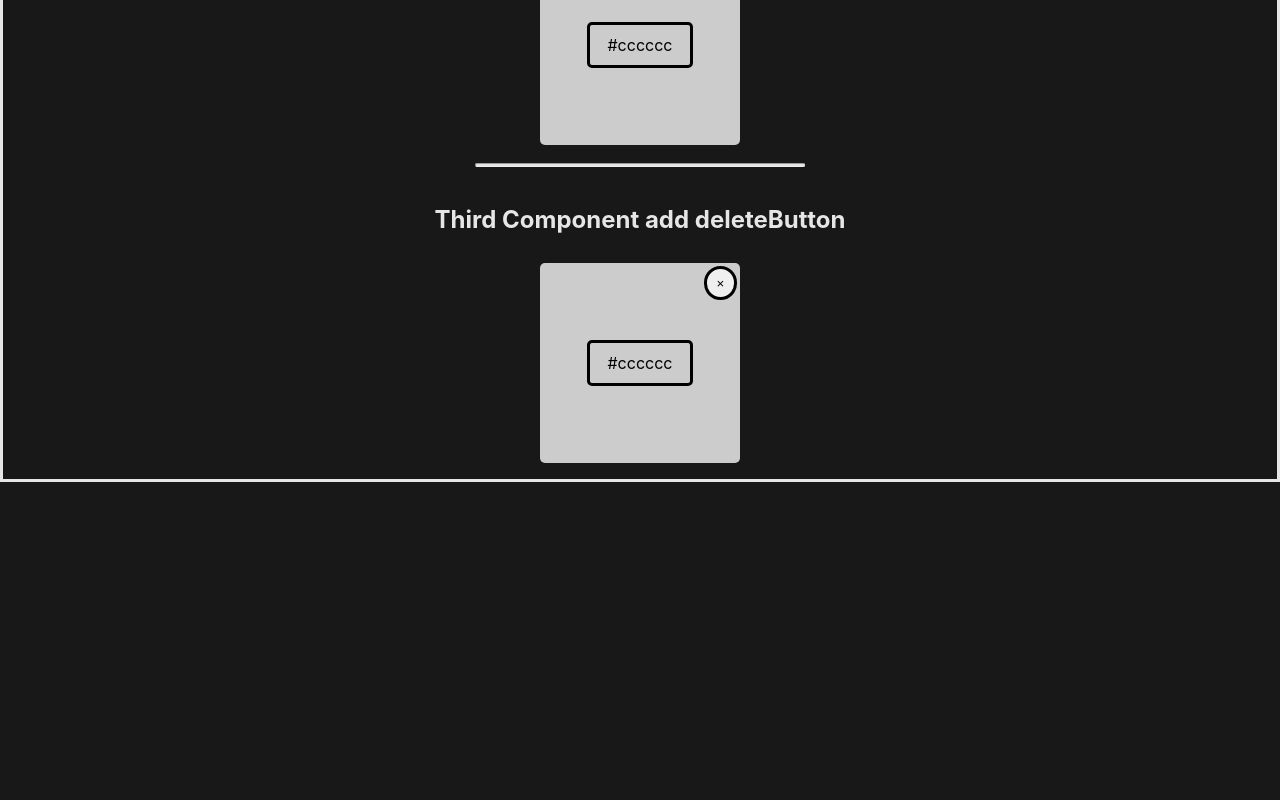
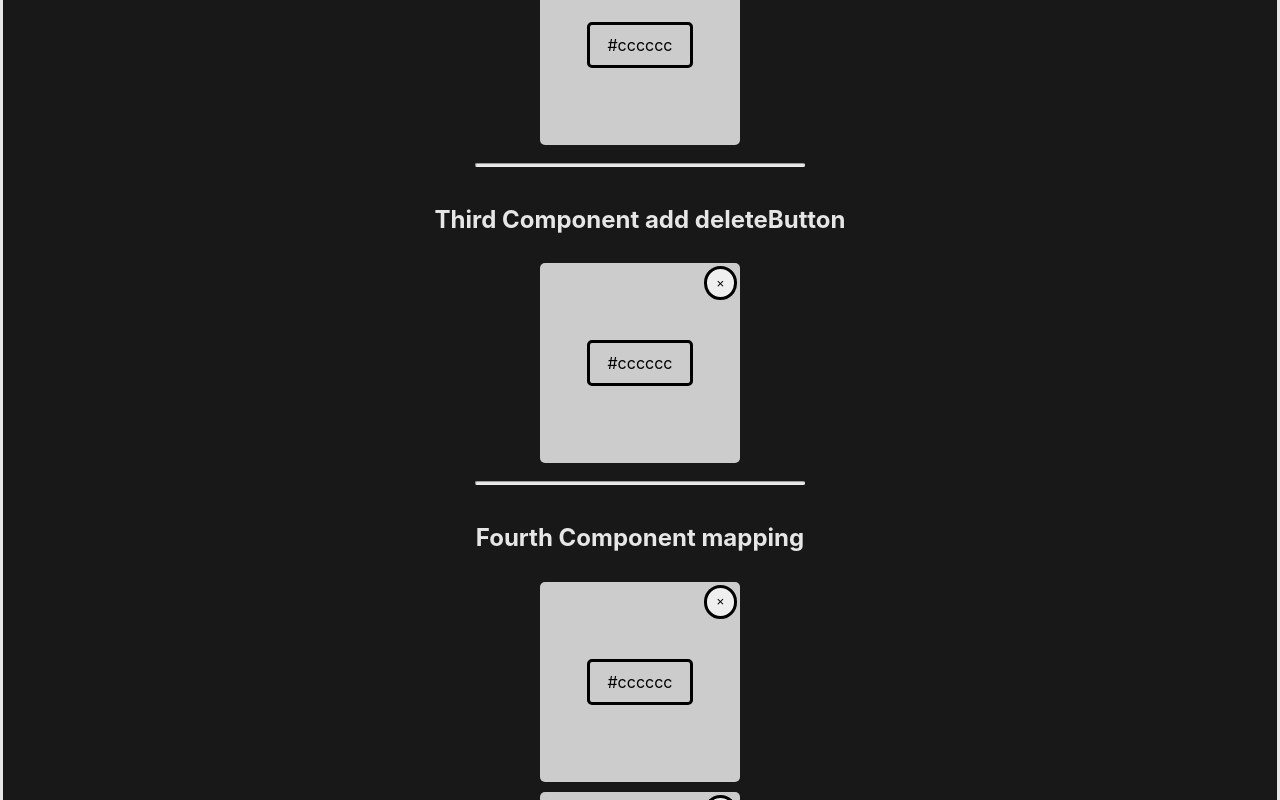
Before and after one commit to Long-HaHoang/react-components-try, a React (Create React App) app: page / in a window 1280 px wide. Shown: the part 472-1272 px from the top of the page. Before the commit the page ends 954 px from the top, so only its background shows below. Built offline with nearby package versions, Linux system fonts and the light colour scheme.

Commit message:
add mapping function to create cards

```diff
--- a/src/App.js
+++ b/src/App.js
@@ -2,18 +2,22 @@ import initialColors from "./util/initialColors";
 import StyledCard from "./components/StyledCard";
 import Divider from "./components/Divider";
 import StyledH2 from "./components/StyledH2";
+import createEachCard from "./util/createEachCard";
 
 function App() {
   return (
     <main>
       <StyledH2>First Component</StyledH2>
-      <StyledCard hexCode={initialColors[0]} />
+      <StyledCard hexCode={initialColors[0].colorCode} />
       <Divider />
       <StyledH2>Second Component with function</StyledH2>
-      <StyledCard hexCode={initialColors[1]} />
+      <StyledCard hexCode={initialColors[1].colorCode} />
       <Divider />
       <StyledH2>Third Component add deleteButton</StyledH2>
-      <StyledCard hexCode={initialColors[1]} />
+      <StyledCard hexCode={initialColors[1].colorCode} />
+      <Divider />
+      <StyledH2>Fourth Component mapping </StyledH2>
+      {createEachCard(initialColors)}
     </main>
   );
 }
--- /dev/null
+++ b/src/util/createEachCard.js
@@ -0,0 +1,7 @@
+import StyledCard from "../components/StyledCard";
+
+export default function createEachCard(initialColors) {
+  return initialColors.map((color) => {
+    return <StyledCard key={color.id} hexCode={color.colorCode} />;
+  });
+}
--- a/src/util/initialColors.js
+++ b/src/util/initialColors.js
@@ -1,3 +1,7 @@
-const initialColors = ["#cccccc", "#ccc", "#cccc"];
+const initialColors = [
+  { colorCode: "#cccccc", id: crypto.randomUUID() },
+  { colorCode: "#ccc", id: crypto.randomUUID() },
+  { colorCode: "#cccc", id: crypto.randomUUID() },
+];
 
 export default initialColors;
```
